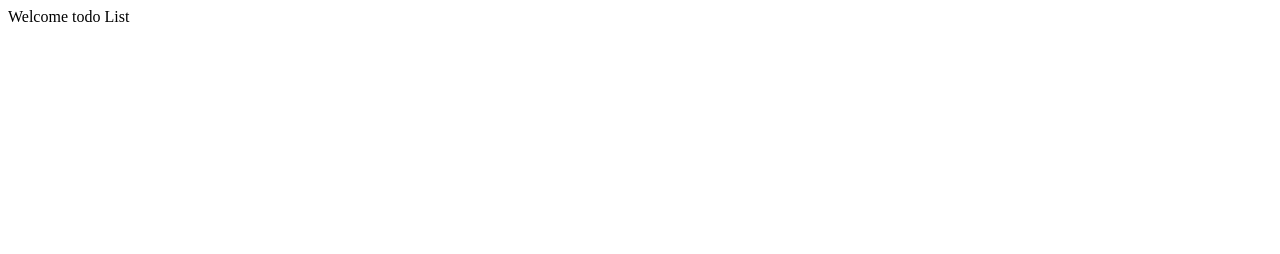
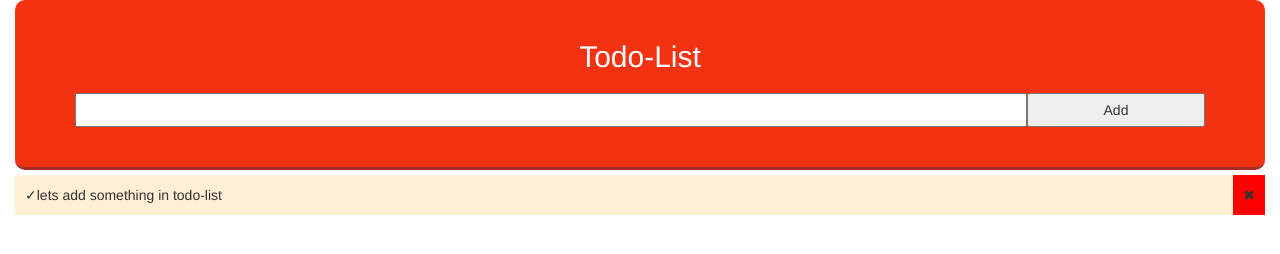
Before and after one commit to dnyaneshbhalerao/todoList-react, a React app: page / in a window 1280 px wide. Built offline with nearby package versions, Linux system fonts and the light colour scheme.

Commit message:
created a todoList view in React

```diff
--- /dev/null
+++ b/assets/css/todo.css
@@ -0,0 +1,78 @@
+body{
+  margin: 0%;
+  padding: 0%;
+}
+.title{
+  color: #fff;
+}
+.done{
+  text-decoration: line-through;
+}
+.todo-list-header{
+  background: #f23211;
+  overflow: auto;
+  margin: 0px;
+  padding: 20px 30px;
+  text-align: center;
+  border-color: brown;
+  border-bottom-style: inset;
+  border-radius: 10px;
+}
+.custom-container{
+  width: 100%;
+  margin-top: 20px;
+  margin-bottom: 20px;
+}
+input.input-todo {
+  padding: 5px;
+  width: 80%;
+}
+
+button.btn-cutom {
+  padding: 5px;
+  width: 15%;
+}
+
+ul.task-list{
+  margin: 0;
+  padding: 0;
+  list-style-type: none;
+  width: 100%;
+}
+li.task {
+  width: 100%;
+  padding: 10px;
+  margin: 5px 0px;
+  background: papayawhip;
+}
+
+.right-tick {
+  display: block;
+  margin: -10px;
+  padding: 10px;
+  float: left;
+}
+.close-custom {
+  float:right;
+  display: block;
+  margin: -10px;
+  padding: 10px;
+  background: red;
+}
+
+@media(max-width: 480px) {
+  input.input-todo {
+    padding: 5px;
+    width: 100%;
+    margin: 2px;
+    float: left;
+  }
+
+  button.btn-cutom {
+    padding: 5px;
+    margin: 2px;
+    width: 100%;
+    float: left;
+    color:
+  }
+}
--- /dev/null
+++ b/src/components/todoHeader.js
@@ -0,0 +1,29 @@
+import React from 'react';
+
+export default class TodoHeader extends React.Component {
+  constructor(props) {
+    super(props);
+    this.onAddTask = this.onAddTask.bind(this);
+  }
+  onAddTask() {
+    alert("Hi I am clicked");
+  }
+
+  render() {
+    return (
+      <div className = "row">
+        <div className = "col-lg-12">
+          <div className = "todo-list-header">
+            <h2 className = "title">Todo-List</h2>
+            <div className = "custom-container">
+              <input id = "newTodo" className  = "input-todo" type="text"/>
+              <button className = "btn-cutom" onClick={this.onAddTask}>
+                Add
+              </button>
+            </div>
+          </div>
+        </div>
+      </div>
+    );
+  }
+}
--- /dev/null
+++ b/src/components/todoList.js
@@ -0,0 +1,32 @@
+import React from 'react';
+
+export default class TodoList extends React.Component {
+  constructor(props) {
+    super(props);
+    this.onComplete = this.onComplete.bind(this);
+    this.onDelete = this.onDelete.bind(this);
+  }
+  onComplete() {
+    alert("Hi there");
+  }
+
+  onDelete() {
+    alert("I am on delete");
+  }
+
+  render() {
+    return (
+      <div className = "row">
+        <div className = "col-lg-12">
+          <ul id = "my-list" className = "task-list">
+            <li className = "task">
+              <div className ="right-tick" onClick = {this.onComplete}>&#10003;</div>
+              lets add something in todo-list
+              <div className="close-custom" onClick = {this.onDelete}>&#10006;</div>
+            </li>
+          </ul>
+        </div>
+      </div>
+    )
+  }
+}
--- a/src/index.html
+++ b/src/index.html
@@ -3,6 +3,10 @@
   <head>
     <meta charset="UTF-8" />
     <title>todo-list-react</title>
+    <link rel="stylesheet" href="https://maxcdn.bootstrapcdn.com/bootstrap/3.3.7/css/bootstrap.min.css">
+    <script src="https://ajax.googleapis.com/ajax/libs/jquery/3.2.1/jquery.min.js"></script>
+    <script src="https://maxcdn.bootstrapcdn.com/bootstrap/3.3.7/js/bootstrap.min.js"></script>
+    <link rel="stylesheet" type="text/css" href="assets/css/todo.css">
   </head>
   <body>
     <div id="root">
--- a/src/todoApp.js
+++ b/src/todoApp.js
@@ -1,13 +1,15 @@
 import React from 'react';
-
+import TodoHeader from './components/todoHeader';
+import TodoList from "./components/todoList";
 export default class TodoApp extends React.Component {
   constructor(props) {
     super(props);
   }
   render() {
     return (
-      <div>
-        Welcome todo List
+      <div className = "container-fluid">
+        <TodoHeader/>
+        <TodoList/>
       </div>
     );
   }
```
Also changed, not shown: build/bundle.js, build/index.html, 1 other file.
